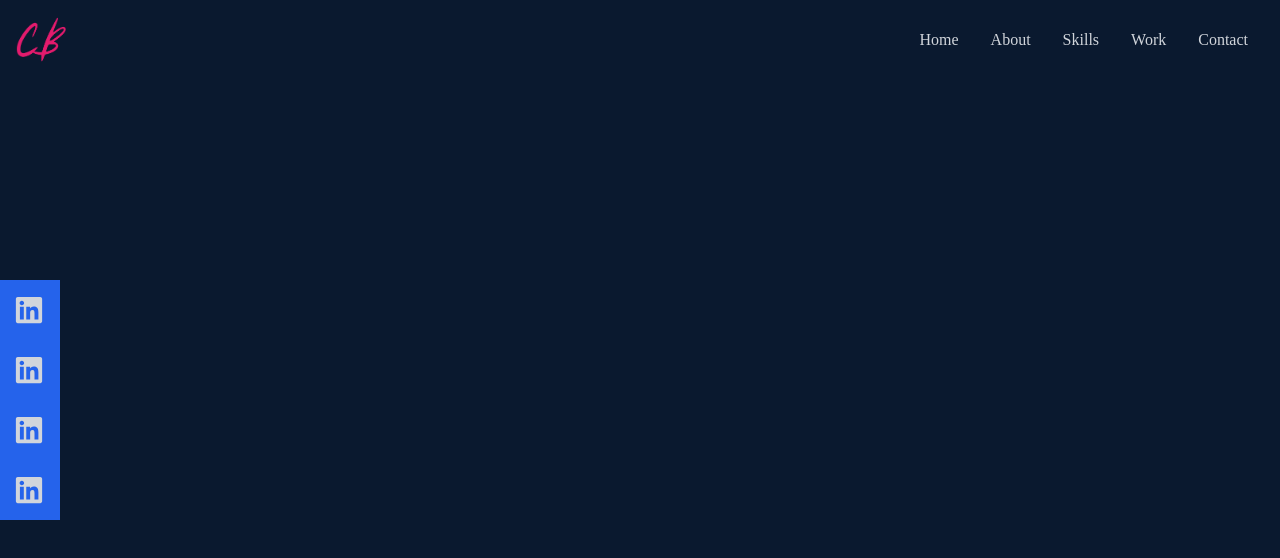
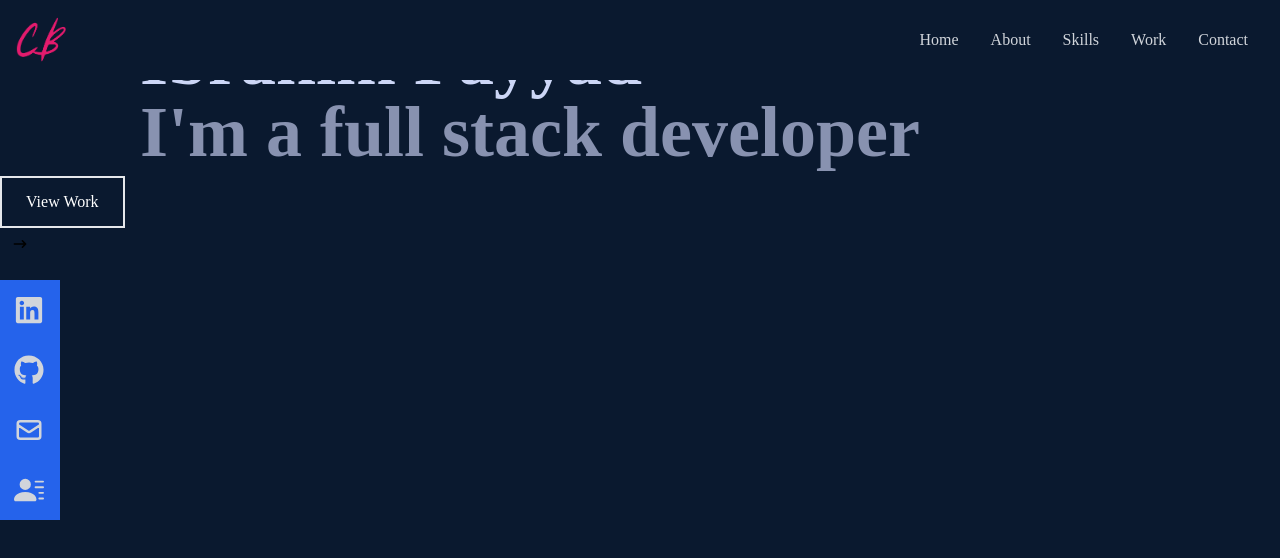
Before and after one commit to ifayyad/portfolio-react, a React (Create React App) app: page / in a window 1280 px wide. Shown: the top 558 px of the page. Built offline with nearby package versions, Linux system fonts and the light colour scheme.

Commit message:
adding a home page

```diff
--- a/src/components/Home.jsx
+++ b/src/components/Home.jsx
@@ -3,7 +3,21 @@ import {HiArrowNarrowRight} from 'react-icons/hi'
 
 const Home = () => {
   return (
-    <div className='w-full h-screen bg-[#0a192f] '>
+    <div name='home' className='w-full h-screen bg-[#0a192f] '>
+
+
+      {/* Container */}
+      <div className='max-w-[1000px] mx-auto px-a flex flex-col justify-center h-fall'>
+      <p className='text-pink-600'>Hi, my name is</p>
+      <h1 className='text-4xl sm:text-7xl font-bold text-[#ccd6f6]'>Ibrahim Fayyad</h1>
+      <h2 className='text-4xl sm:text-7xl font-bold text-[#8892b0]'>I'm a full stack developer</h2>
+      </div>
+      <div>
+        <button className='text-white group border-2 px-6 py-3 my-2 flex items-center hover:bg-pink-600 hover:border-pink-600 '>View Work</button>
+        <span className=' group-hover:rotate-90 duration-500'>
+         <HiArrowNarrowRight className='ml-3' />
+          </span>
+      </div>
 
     </div>
   )
--- a/src/components/Navbar.jsx
+++ b/src/components/Navbar.jsx
@@ -45,7 +45,7 @@ const Navbar = () => {
           </ul>
 
         {/* Social media icons */}
-        <div className='flex fixed flex-col top-[35%] left-0'>
+        <div className='hidden lg:flex fixed flex-col top-[35%] left-0'>
           <ul>
             <li className='w-[160px] h-[60px] flex justify-between items-center ml-[-100px] hover:ml-[-10px] duration-700 bg-blue-600'>
               <a className='flex justify-between items-center w-full text-gray-300'
@@ -56,19 +56,19 @@ const Navbar = () => {
             <li className='w-[160px] h-[60px] flex justify-between items-center ml-[-100px] hover:ml-[-10px] duration-700 bg-blue-600'>
               <a className='flex justify-between items-center w-full text-gray-300'
               href='/'>
-                LinkedIn <FaLinkedin size={30} />
+                GitHub <FaGithub size={30} />
               </a>
             </li>
             <li className='w-[160px] h-[60px] flex justify-between items-center ml-[-100px] hover:ml-[-10px] duration-700 bg-blue-600'>
               <a className='flex justify-between items-center w-full text-gray-300'
               href='/'>
-                LinkedIn <FaLinkedin size={30} />
+                Email <HiOutlineMail size={30} />
               </a>
             </li>
             <li className='w-[160px] h-[60px] flex justify-between items-center ml-[-100px] hover:ml-[-10px] duration-700 bg-blue-600'>
               <a className='flex justify-between items-center w-full text-gray-300'
               href='/'>
-                LinkedIn <FaLinkedin size={30} />
+                Resume <BsFillPersonLinesFill size={30} />
               </a>
             </li>
           </ul>
```
